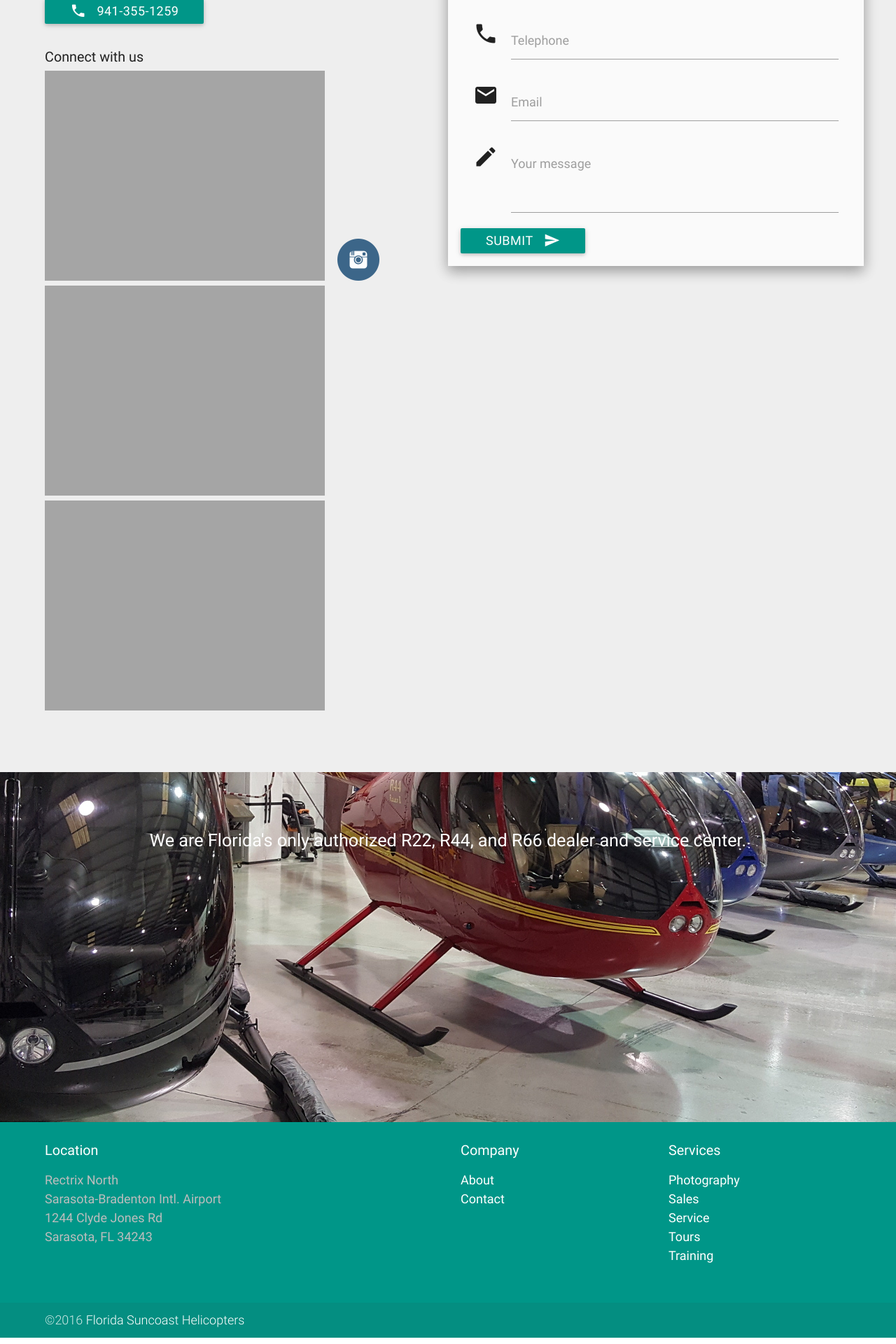
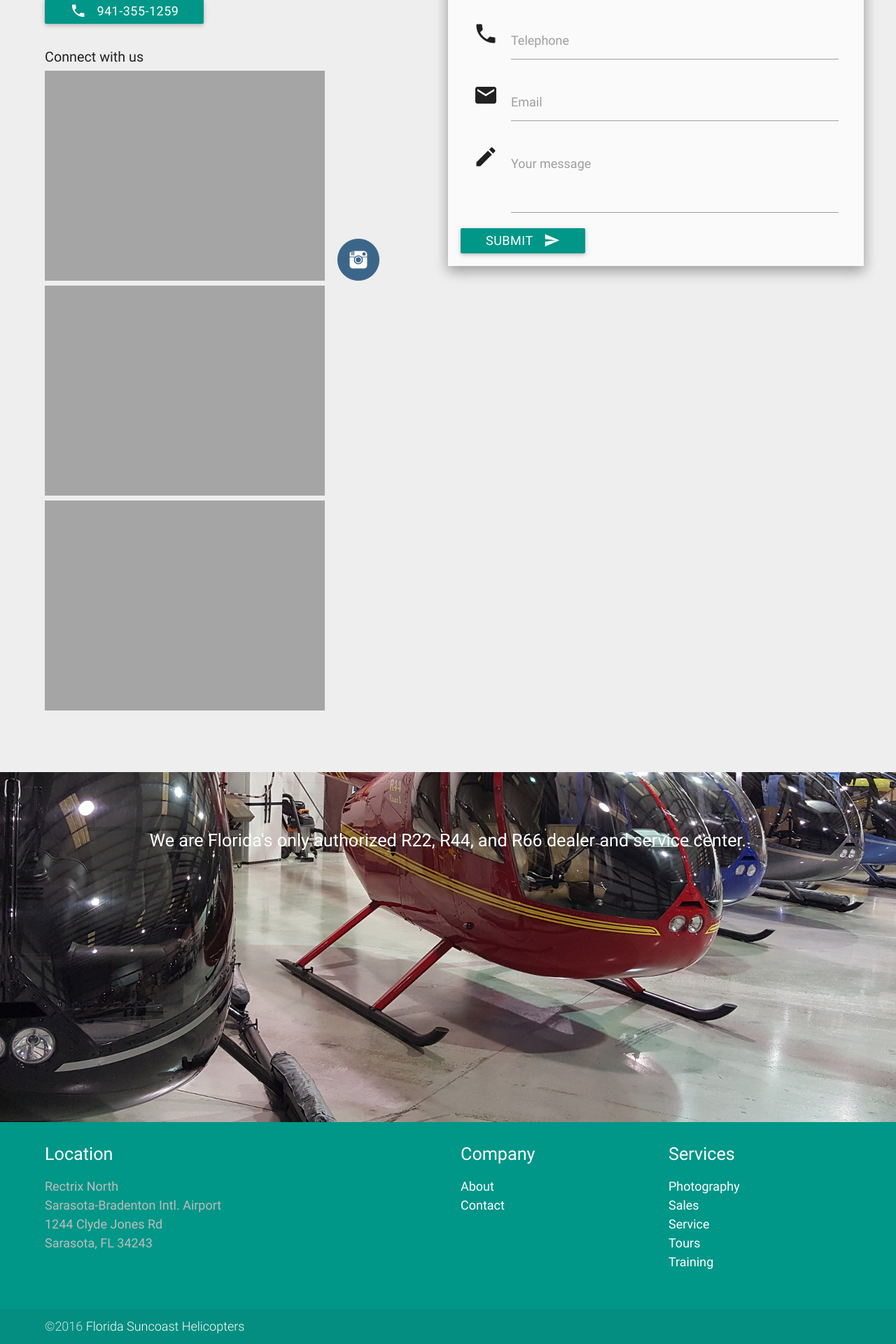
Before and after one commit to joncoop/fsh, a Jekyll site: the page built from index.html, in a window 1280 px wide. Shown: the part 2668-4588 px from the top of the page at 70% size. Built offline with Jekyll 4.4.1, drawn with Linux system fonts in a browser that asks for light colours; nearby versions of some CDN libraries.

```diff
--- a/_includes/footer.html
+++ b/_includes/footer.html
@@ -1,7 +1,7 @@
 <div class="container">
   <div class="row">
     <div class="col s12 m12 l6">
-      <h5>Location</h5>
+      <h4>Location</h4>
       <p>
         Rectrix North<br>
         Sarasota-Bradenton Intl. Airport<br>
@@ -10,14 +10,14 @@
       </p>
     </div>
     <div class="col s12 m6 l3">
-      <h5>Company</h5>
+      <h4>Company</h4>
       <ul>
         <li><a href="{{ site.github.url }}/about.html">About</a></li>
         <li><a href="{{ site.github.url }}/contact.html">Contact</a></li>
       </ul>
     </div>
     <div class="col s12 m6 l3">
-      <h5>Services</h5>
+      <h4>Services</h4>
       <ul>
         <li><a href="{{ site.github.url }}/photography.html">Photography</a></li>
         <li><a href="{{ site.github.url }}/sales.html">Sales</a></li>
```
